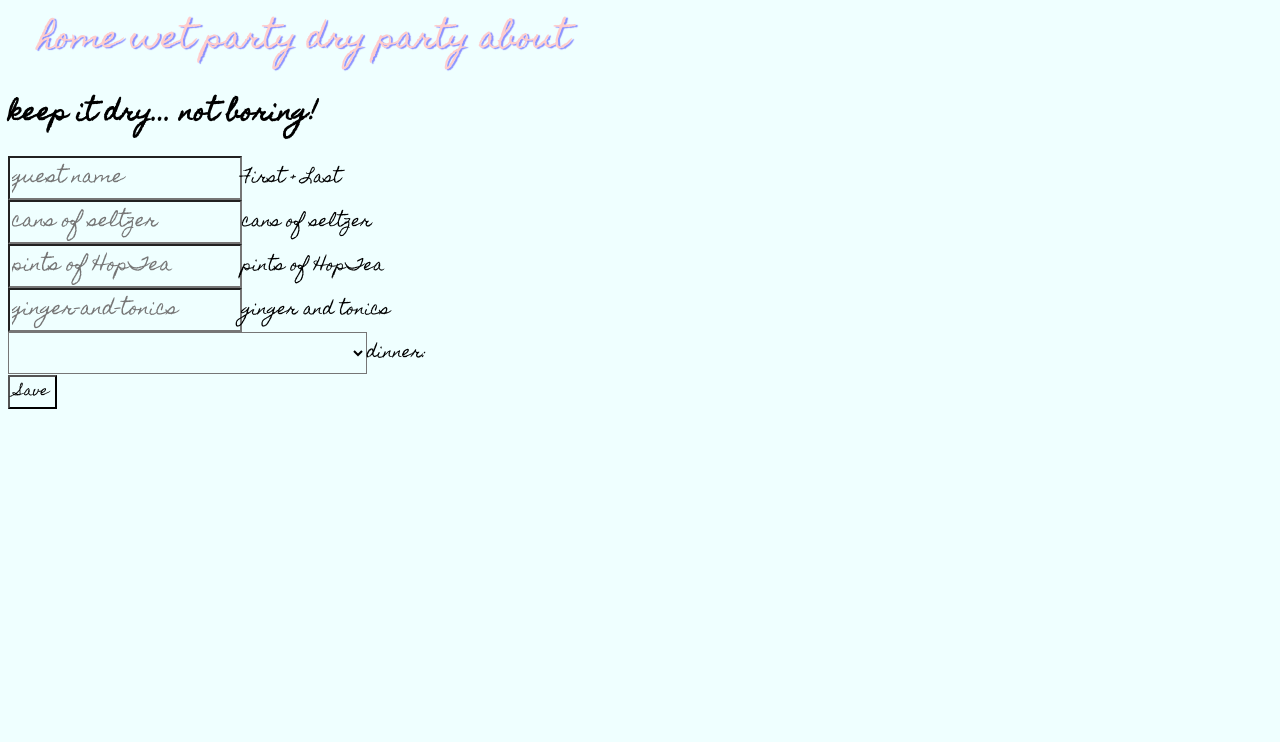
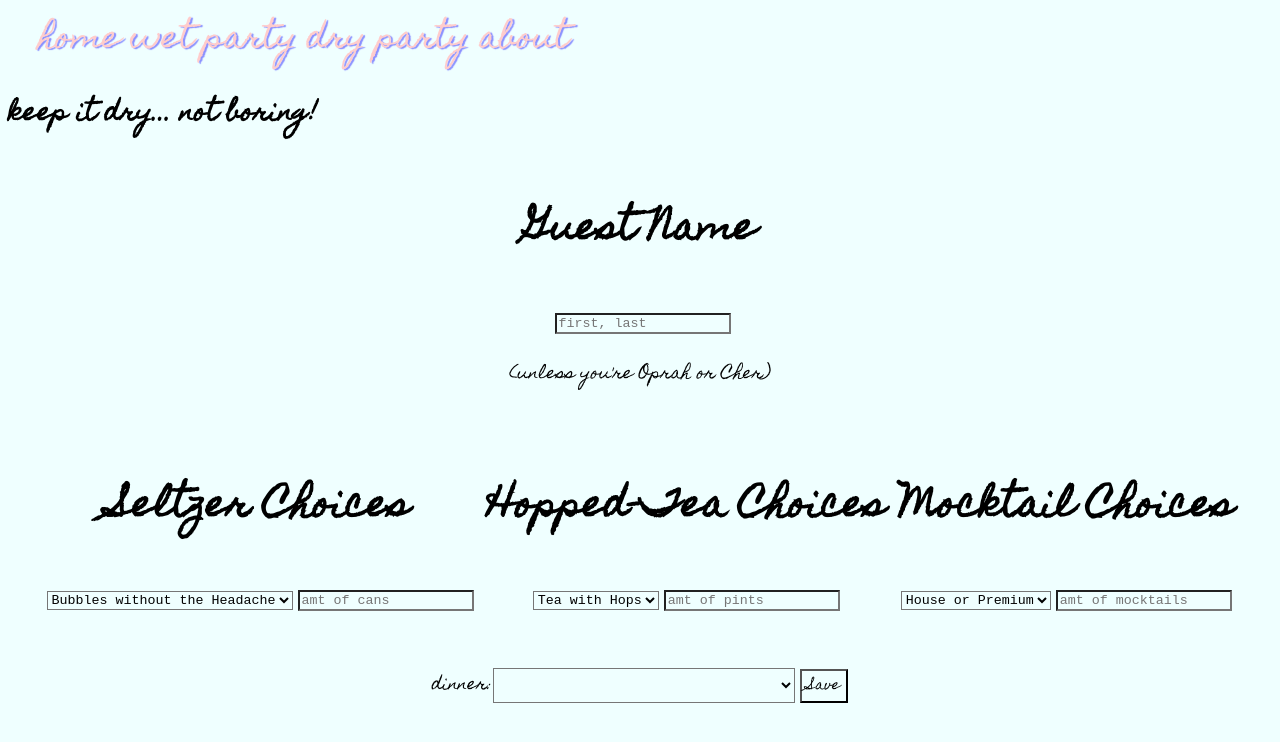
Before and after one commit to ct-mcgaha/party-planning-committee, a Vue app in the folder Project/: page /dry-party in a window 1280 px wide. Shown: the top 742 px of the page. Built offline with nearby package versions, Linux system fonts and the light colour scheme.

Commit message:
changes to wet and dry form

```diff
--- a/Project/src/components/DryPartyForm.vue
+++ b/Project/src/components/DryPartyForm.vue
@@ -1,23 +1,88 @@
 <template>
   <form class="dry-party-form" v-on:submit.prevent="saveParty">
-            <input class="guest-name-input" type="text" placeholder="guest name" v-model="guest.name" required/><span>First + Last</span>
-            <br/>
-            <input class="cans-of-seltzer" type="text" placeholder="cans of seltzer" v-model="guest.seltzer" required/><span>cans of seltzer</span>
-            <br/>
-            <input class="pints-of-hoptea" type="text" placeholder="pints of HopTea" v-model="guest.hoptea" required/><span>pints of HopTea</span>
-            <br/>
-            <input class="ginger-and-tonics" type="text" placeholder="ginger-and-tonics" v-model="guest.gts" required/><span>ginger and tonics</span>
-            <br/>
+    <section id="guestName">
+      <h3>Guest Name</h3>
+      <input
+        class="guestNameInput"
+        type="text"
+        placeholder="first, last"
+        v-model="guest.name"
+        required
+      />
+      <p>(unless you're Oprah or Cher)</p>
+    </section>
+
+    <div class="drinkChoices">
+      <section id="seltzerChoices">
+          <h3>Seltzer Choices </h3>
+          <select>
+          <option>Bubbles without the Headache</option>
+          <option>Cherry (Bubly)</option>
+          <option>Grapefruit (Bubly)</option>
+          <option>Blackberry (Bubly)</option>
+          <option>Mango (La Croix)</option>
+          <option>Peach-Pear (La Croix)</option>
+          <option>Key Lime (La Croix)</option>
+          <option>Pure (La Croix)</option>
+        </select>
+        <input
+          class="seltzerAmt"
+          type="text"
+          placeholder="amt of cans"
+          v-model="guest.seltzer"
+          required
+        />
+      </section>
+
+      <section id="teaChoices">
+          <h3>Hopped-Tea Choices</h3>
+          <select>
+          <option>Tea with Hops</option>
+          <option>(your choice)</option>
+          <option>(your choice)</option>
+          <option>(your choice)</option>
+          <option>(your choice)</option>
+          <option>(your choice)</option>
+          <!-- I figured you could fill this out since idk about these drinks lol -->
+        </select>
+        <input
+          class="hopTeaAmt"
+          type="text"
+          placeholder="amt of pints"
+          v-model="guest.hoptea"
+          required
+        />
+      </section>
+
+      <section id="mocktailChoices">
+          <h3>Mocktail Choices</h3>
+          <select>
+          <option>House or Premium</option>
+          <option>(premium)</option>
+          <option>(house)</option>
+        </select>
+        <input
+          class="mocktailAmt"
+          type="text"
+          placeholder="amt of mocktails"
+          v-model="guest.gts"
+          required
+        />
+      </section>
+    </div>
+
+    <section id="dinnerChoices">
+           <span>dinner: {{ dinner }}</span>
       <select class="dinner" v-model="guest.dinner" required>
-                <option disabled value="">select your dinner choice</option>
+        <option>select your dinner choice</option>
         <option>chicken scallopini</option>
         <option>ligurian seafood stew</option>
         <option>nebbiolo braised seitan 'meat'balls</option>
       </select>
-            <span>dinner: {{ dinner }}</span>
       <div>
-        <button>Save</button>
+        <button id="saveButton" v-on:click="alertSave">Save</button>
       </div>
+    </section>
   </form>
 </template>
 
@@ -27,13 +92,13 @@ export default {
   data() {
     return {
       guest: {
-                name: '',
-                seltzer: '',
-                hoptea: '',
-                gts: '',
-                dinner: Option
-            }
-        }
+        name: "",
+        seltzer: "",
+        hoptea: "",
+        gts: "",
+        dinner: Option,
+      },
+    };
   },
   // methods: {
   //     saveBook() {
@@ -46,11 +111,10 @@ export default {
   //         };
   //     }
   // }
-}
+};
 </script>
 
 <style>
-
 form > input {
   font-size: 18px;
 }
@@ -59,4 +123,52 @@ form > select {
   font-size: 18px;
 }
 
+input,
+select,
+option {
+  font-family: "Courier New", Courier, monospace;
+}
+
+.dry-party-form {
+  display: flex;
+  flex-direction: column;
+}
+
+#guestName {
+  text-align: center;
+}
+
+.drinkChoices {
+  display: flex;
+  flex-direction: row;
+  justify-content: space-evenly;
+  margin: 25px;
+}
+
+#dinnerChoices {
+  display: flex;
+  flex-direction: row;
+  justify-content: center;
+  margin: 25px;
+}
+
+#saveButton {
+  margin-left: 5px;
+}
+
+#saveButton:hover {
+  background-color: #ffcccc;
+  color: #efffff;
+}
+
+input {
+  margin-left: 5px;
+}
+
+#seltzerChoices,
+#teaChoices,
+#mocktailChoices {
+  text-align: center;
+}
+
 </style>
--- a/Project/src/components/WetPartyForm.vue
+++ b/Project/src/components/WetPartyForm.vue
@@ -2,57 +2,77 @@
   <form class="wet-party-form" v-on:submit.prevent="saveParty">
     <section id="guestName">
       <h3>Guest Name</h3>
-            <input class="guest-name-input" type="text" placeholder="first, last" v-model="guest.name" required/><span>(unless you're Cher or Bono or someone fancy)</span>
+      <input
+        class="guestNameInput"
+        type="text"
+        placeholder="first, last"
+        v-model="guest.name"
+        required
+      />
+      <p>(unless you're Oprah or Cher)</p>
     </section>
-            <br/>
+    <div class="drinkChoices">
       <section id="wineChoices">
         <h3>Wine Choices</h3>
-            <br/>
-            <select><span>red, white, or bubbles</span>
+        <select>
           <option>Grapes Galore</option>
           <option>(red)</option>
           <option>(white)</option>
           <option>(bubbles)</option>
         </select>
-            <input class="glasses-of-wine" type="text" placeholder="amt of glasses" v-model="guest.wine" required/>
+        <input
+          class="wineAmt"
+          type="text"
+          placeholder="amt of glasses"
+          v-model="guest.wine"
+          required
+        />
       </section>
-            <br/>
       <section id="beerChoices">
         <h3>Beer Choices</h3>
-            <br/>
-            <select><span></span>
+        <select>
           <option>Beer Me</option>
           <option>(lager)</option>
           <option>(stout)</option>
           <option>(IPA)</option>
           <option>(sour)</option>
         </select>
-            <input class="pints-of-beer" type="text" placeholder="amt of pints" v-model="guest.beer" required/>
+        <input
+          class="beerAmt"
+          type="text"
+          placeholder="amt of pints"
+          v-model="guest.beer"
+          required
+        />
       </section>
-            <br/>
       <section id="liquorChoices">
         <h3>Liquor</h3>
-            <br/>
-            <select><span></span>
+        <select>
           <option>House or Premium</option>
           <option>(premium)</option>
           <option>(house)</option>
         </select>
-            <input class="liquorChoices" type="text" placeholder="amt of cocktails" v-model="guest.gts" required/>
+        <input
+          class="cocktailAmt"
+          type="text"
+          placeholder="amt of cocktails"
+          v-model="guest.gts"
+          required
+        />
       </section>
-            <br/>
+    </div>
     <section id="dinnerChoices">
+      <span> dinner: {{ dinner }} </span>
       <select class="dinner" v-model="guest.dinner" required>
-                <option disabled value="">select your dinner choice</option>
+        <option>select your dinner choice</option>
         <option>chicken scallopini</option>
         <option>ligurian seafood stew</option>
         <option>nebbiolo braised seitan 'meat'-balls</option>
       </select>
-            <span>dinner: {{ dinner }}</span>
-            </section>
       <div>
         <button id="saveButton" v-on:click="alertSave">Save</button>
       </div>
+    </section>
   </form>
 </template>
 
@@ -62,21 +82,20 @@ export default {
   data() {
     return {
       guest: {
-                name: '',
-                wine: '',
-                beer: '',
-                gts: '',
-                dinner: Option
-            }
-        }
+        name: "",
+        wine: "",
+        beer: "",
+        gts: "",
+        dinner: Option,
+      },
+    };
   },
   methods: {
     alertSave(event) {
       if (event.target.id === "saveButton") {
         alert("LET'S GET THIS PARTY STARTED!");
       }
-        }
-
+    },
   },
   // methods: {
   //     saveBook() {
@@ -89,11 +108,10 @@ export default {
   //         };
   //     }
   // }
-}
+};
 </script>
 
 <style>
-
 form > input {
   font-size: 18px;
 }
@@ -102,7 +120,59 @@ form > select {
   font-size: 18px;
 }
 
+input,
+select,
+option {
+  font-family: "Courier New", Courier, monospace;
+}
 
+.wet-party-form {
+  display: flex;
+  flex-direction: column;
+}
 
+#guestName {
+  text-align: center;
+}
 
+.drinkChoices {
+  display: flex;
+  flex-direction: row;
+  justify-content: space-evenly;
+  margin: 25px;
+}
+
+#dinnerChoices {
+  display: flex;
+  flex-direction: row;
+  justify-content: center;
+  margin: 25px;
+}
+
+#saveButton {
+  margin-left: 5px;
+}
+
+#saveButton:hover {
+  background-color: #ffcccc;
+  color: #efffff;
+}
+
+/*
+input:focus {
+    background-color: #FFCCCC;
+    color:  #EFFFFF;
+    border-color: #FFCCCC;
+}
+*/
+
+input {
+  margin-left: 5px;
+}
+
+#beerChoices,
+#wineChoices,
+#liquorChoices {
+  text-align: center;
+}
 </style>
```
Lines whose indentation alone changed are shown as unchanged.
